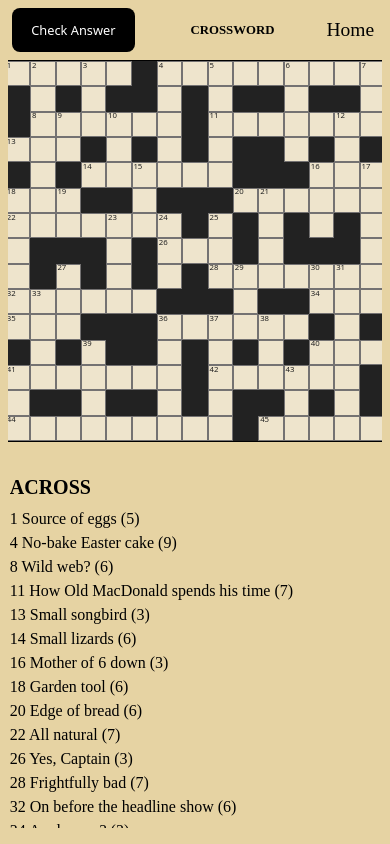
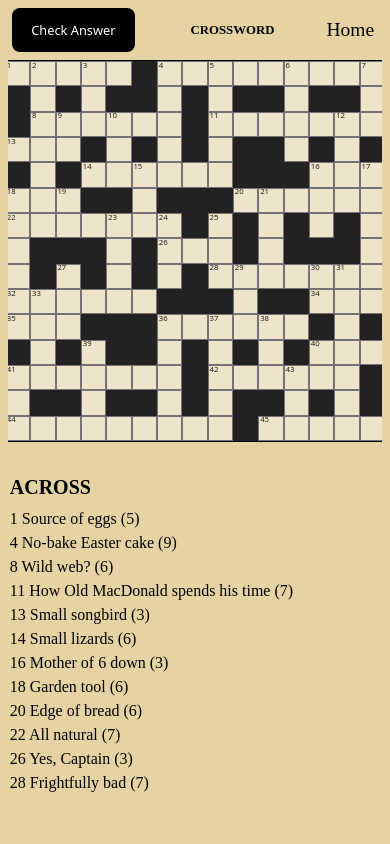
Before and after one commit to yorknouse/puzzles, a React (Vite) app: page /crossword in a window 390 px wide. Built offline with nearby package versions, Linux system fonts and the light colour scheme.

Commit message:
final pre-print release

```diff
--- a/src/App.css
+++ b/src/App.css
@@ -573,6 +573,7 @@ main,
     align-items: center;
     gap: 1rem;
     overflow-x: hidden;
+    padding: 0 0.5rem;
   }
 
   .cell {
@@ -593,6 +594,18 @@ main,
     width: 95vw;
     font-size: 1rem;
     gap: 0.5rem;
+    max-height: 40vh;
+    overflow-y: scroll !important;
+    -webkit-overflow-scrolling: touch;
+  }
+
+  .clues::-webkit-scrollbar {
+    display: block !important;
+    width: 4px;
+  }
+
+  .clues::-webkit-scrollbar-thumb {
+    background: #565132;
   }
 
   .clues .clue-column {
--- a/src/Crossword Puzzle/CrosswordGame.tsx
+++ b/src/Crossword Puzzle/CrosswordGame.tsx
@@ -69,7 +69,6 @@ export default function CrosswordGame({ puzzle = puzzle2 }: Props) {
         return newGrid;
       });
     }
-
     switch (e.key) {
       case "Backspace":
         setWorkingGrid((workingGrid) => {
@@ -139,15 +138,6 @@ export default function CrosswordGame({ puzzle = puzzle2 }: Props) {
   const handleChange = (r: number, c: number, value: string) => {
     const indx = r * size + c;
     const letter = value.toUpperCase().slice(0, 1);
-
-    if (letter.match(/[A-Z]/) && letter.length === 1) {
-      setWorkingGrid((workingGrid) => {
-        const newGrid = [...workingGrid];
-        newGrid[r * size + c] = "";
-        return newGrid;
-      });
-    }
-
     if (letter.match(/[A-Z]/)) {
       setWorkingGrid((workingGrid) => {
         const newGrid = [...workingGrid];
--- a/src/Puzzles Home/Home.tsx
+++ b/src/Puzzles Home/Home.tsx
@@ -117,8 +117,11 @@ export default function Home() {
             </p>
             <br />
             <p className="home-description">
-              If you are interested in joining, you can email us at{" "}
-              <a href="mailto:info@nouse.co.uk">info@nouse.co.uk</a> or join our{" "}
+              If you are interested in joining, you can email me at{" "}
+              <a href="mailto:yakup.ozturk@nouse.co.uk">
+                yakup.ozturk@nouse.co.uk
+              </a>{" "}
+              to find out more, or join our{" "}
               <a href="https://chat.whatsapp.com/CRJfRi94TkKEW70HdakYT7">
                 WhatsApp group{" "}
               </a>
```
